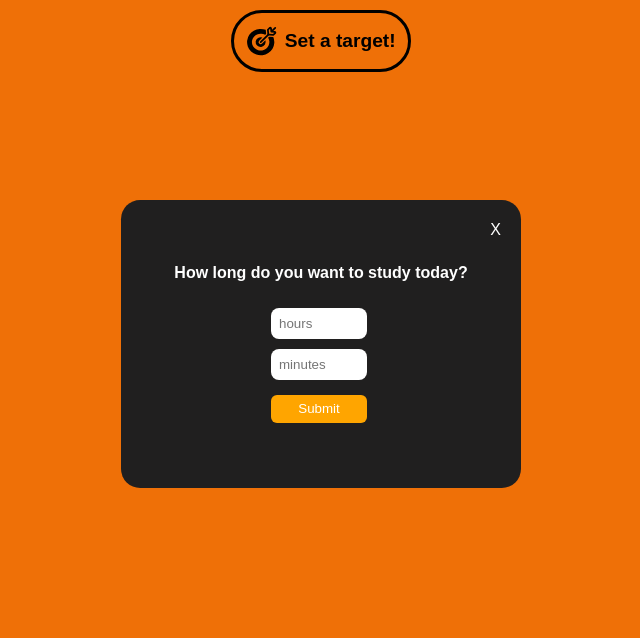
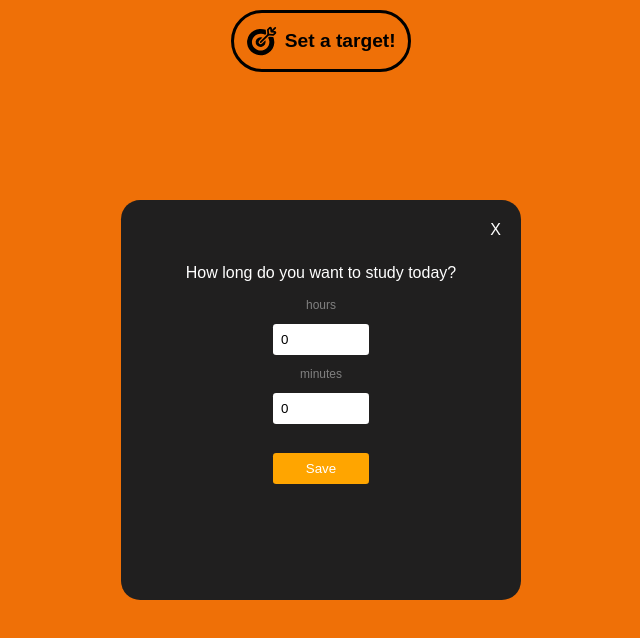
Before and after one commit to brebribre/Podomore, a Vue app: page / in a window 1280 px wide. Both pictures are taken after a click on the button "Set a target!". Shown: the top 638 px of the page, without its empty margins (319-959 px from the left). Built offline with nearby package versions, Linux system fonts and the light colour scheme.

Commit message:
target functionality

```diff
--- a/src/App.vue
+++ b/src/App.vue
@@ -1,4 +1,5 @@
 <script setup lang="ts">
+
 import { watchEffect, ref, defineComponent } from 'vue'
 import OptionButton from './components/option.vue'
 import ControlButton from './components/control.vue'
@@ -9,7 +10,15 @@ const podomoroActive = ref(true);
 const shortActive = ref(false);
 const longActive = ref(false);
 
-const minutes = ref(25);
+const PODOMORO_MINUTES = 25;
+const SHORT_BREAK_MINUTES = 5;
+const LONG_BREAK_MINUTES = 10;
+
+const targetDesc = ref("Set a target!")
+const targetHour = ref(0);
+const targetMinute = ref(0);
+
+const minutes = ref(PODOMORO_MINUTES);
 const seconds = ref(0);
 const playOrPause = ref("play.svg");
 const isActive = ref(false);
@@ -25,37 +34,46 @@ const changeMode = (param:string) => {
   mode.value = param;
 
   if(mode.value === "podomoro"){
-    minutes.value = 25;
+    minutes.value = PODOMORO_MINUTES;
     seconds.value = 0;
+    setActiveMode("podomoro");
+  }else if(mode.value === "short"){
+    minutes.value = SHORT_BREAK_MINUTES;
+    seconds.value = 0;
+    setActiveMode("short");
+  } else if(mode.value === "long"){
+    minutes.value = LONG_BREAK_MINUTES;
+    seconds.value = 0;
+    setActiveMode("long");
+  }
+
+  clearInterval(interval.value);
+}
+
+function setActiveMode(mode:string){
+  podomoroActive.value = false;
+  shortActive.value = false;
+  longActive.value = false;
+
+  if(mode === "podomoro"){
     podomoroActive.value = true;
-    shortActive.value = false;
-    longActive.value = false;
-  }else if(mode.value === "short"){
-    minutes.value = 5;
-    seconds.value = 0;
-    podomoroActive.value = false;
+  }else if(mode === "short"){
     shortActive.value = true;
-    longActive.value = false;
-  } else if(mode.value === "long"){
-    minutes.value = 10;
-    seconds.value = 0;
-    podomoroActive.value = false;
-    shortActive.value = false;
+  }else if(mode === "long"){
     longActive.value = true;
   }
+
 }
-
 
 function countdown(){
   if(playOrPause.value === "play.svg"){
-
     playOrPause.value = "pause.svg";
     isActive.value = true;
 
     interval.value = setInterval(() => {
       seconds.value--;
+      if(seconds.value < 0){
 
-      if(seconds.value < 0){
         if(minutes.value == 0){
           //timer finishes
           seconds.value = 0;
@@ -65,8 +83,26 @@ function countdown(){
 
         seconds.value = 59;
         minutes.value--;
+
+        //UPDATE TARGET TIME
+        if(targetDesc.value === "Target achieved!"){
+            endTarget();
+        }else if(targetDesc.value != "Set a target!"){
+            targetMinute.value--;
+            if(targetMinute.value < 0){
+                targetHour.value--;
+                targetMinute.value = 59;
+            }
+            setTargetTime(targetHour.value, targetMinute.value)
+
+            if(targetHour.value < 0){
+              targetDesc.value = "Target achieved!"
+              endTarget();
+            }
+        }
+        //END TARGET TIME
+
       }
-
     }, 1000)
 
   }else{
@@ -98,6 +134,18 @@ const toggleSetting = () => {
   console.log("Clicked!")
 }
 
+const setTargetTime = (hours:number,minutes:number) => {
+  console.log("received");
+  targetHour.value = hours;
+  targetMinute.value = minutes;
+  console.log(targetHour.value)
+  targetDesc.value = targetHour.value + " hours and " + targetMinute.value + " minutes"
+}
+
+const endTarget = () => {
+  targetDesc.value = "Target reached!"
+}
+
 </script>
 
 <template>
@@ -106,9 +154,9 @@ const toggleSetting = () => {
     <div class="flex-box">
       <button id="target" @click="toggleSetting">
         <img id="target-icon" src="./assets/icons/icon/target.svg" >
-        <span id="target-desc">Set a target!</span>
+        <span id="target-desc">{{targetDesc}}</span>
       </button>
-      <Setting @closeSetting="toggleSetting" :class="settingDisplayed?'show':'hide'"/>
+      <Setting @closeSetting="toggleSetting" @saveChanges="setTargetTime" :class="settingDisplayed?'show':'hide'"/>
     </div>
 
   </header>
--- a/src/components/setting.vue
+++ b/src/components/setting.vue
@@ -3,13 +3,28 @@ import {defineProps, ref} from "vue";
 
 const props = defineProps({
     filename: String,
-
 })
 
-const emit= defineEmits(["closeSetting"])
+const emit = defineEmits(["closeSetting", "saveChanges"]);
+
+const targetMinutes = ref(0);
+const targetHours = ref(0);
 
 function clickHandler(){
     emit("closeSetting", false);
+}
+
+function changeHandler(){
+    emit("saveChanges", targetHours.value, targetMinutes.value);
+    clickHandler();
+}
+
+function updateHour(evt:any){
+    targetHours.value = evt.target.value.trim();
+}
+
+function updateMinute(evt:any){
+    targetMinutes.value = evt.target.value.trim();
 }
 
 </script>
@@ -20,11 +35,20 @@ function clickHandler(){
         <p class="desc">How long do you want to study today?</p>
 
         <div class="time-container">
-            <input class = "time-input" type="number" placeholder="hours"/>
-            <input class = "time-input" type="number" placeholder="minutes"/>
-            <button class="submit">
-            Submit
-        </button>
+            <p class="small-text">hours</p>
+            <input class = "time-input" type="number" placeholder="hours" :value="targetHours" @change="updateHour"/>
+
+            <p class="small-text hide">Invalid number. Choose a number between 0 and 120.</p>
+            <p class="small-text">minutes</p>
+
+            <input class = "time-input" type="number" placeholder="minutes" :value="targetMinutes" @change="updateMinute"/>
+
+            <p>
+                <button class="submit" @click="changeHandler">
+                    Save
+                </button>
+            </p>
+
         </div>
 
         <p id="close-button" @click="clickHandler">X</p>
@@ -44,48 +68,62 @@ function clickHandler(){
     margin-left: auto;
     margin-right: auto;
     width: 25rem; /* Need a specific value to work */
-    height: 18rem;
+    height: 25rem;
+    text-align:center;
 }
 
+.show{
+    display:block;
+}
+
+.hide{
+    display:none;
+}
+
+.small-text{
+    font-size: 0.75rem;
+    font-weight: 400;
+    color:gray;
+}
 
 .desc{
     color:white;
-    font-size: 1rem;
-    font-weight: 600;
+    font-size: 01rem;
+    font-weight: 500;
     text-align:center;
     margin-top: 4rem;
-    margin-bottom: 1rem;
 }
 
 .time-container{
-    position:absolute;
-    left:0;
-    right:0;
-    margin-left: auto;
-    margin-right: auto;
-    width:100px;
     color:white;
     font-weight: 800;
 }
 
 .time-input{
     border: none;
-    border-radius:0.5rem;
+    border-radius:0.2rem;
     background-color:white;
     padding:0.5rem;
     width:5rem;
-    margin-top:10px;
+
 }
 
 .submit{
     width:6rem;
-    margin-top: 15px;
-    padding:0.4rem;
-    border-radius: 0.375rem;
+    padding:0.5rem 0.4rem;
+    margin-top: 0.8rem;
+    border-radius: 0.2rem;
     border:0;
     background:orange;
     color:white;
+    cursor:pointer;
+    transition-duration: 200ms;
+}
 
+.submit:hover{
+    background-color:black;
+    color:white;
+    transition-duration: 200ms;
 }
 
 #close-button{
@@ -93,6 +131,7 @@ function clickHandler(){
     position:absolute;
     top:5px;
     right:20px;
+    cursor:pointer
 }
 
 </style>
```
